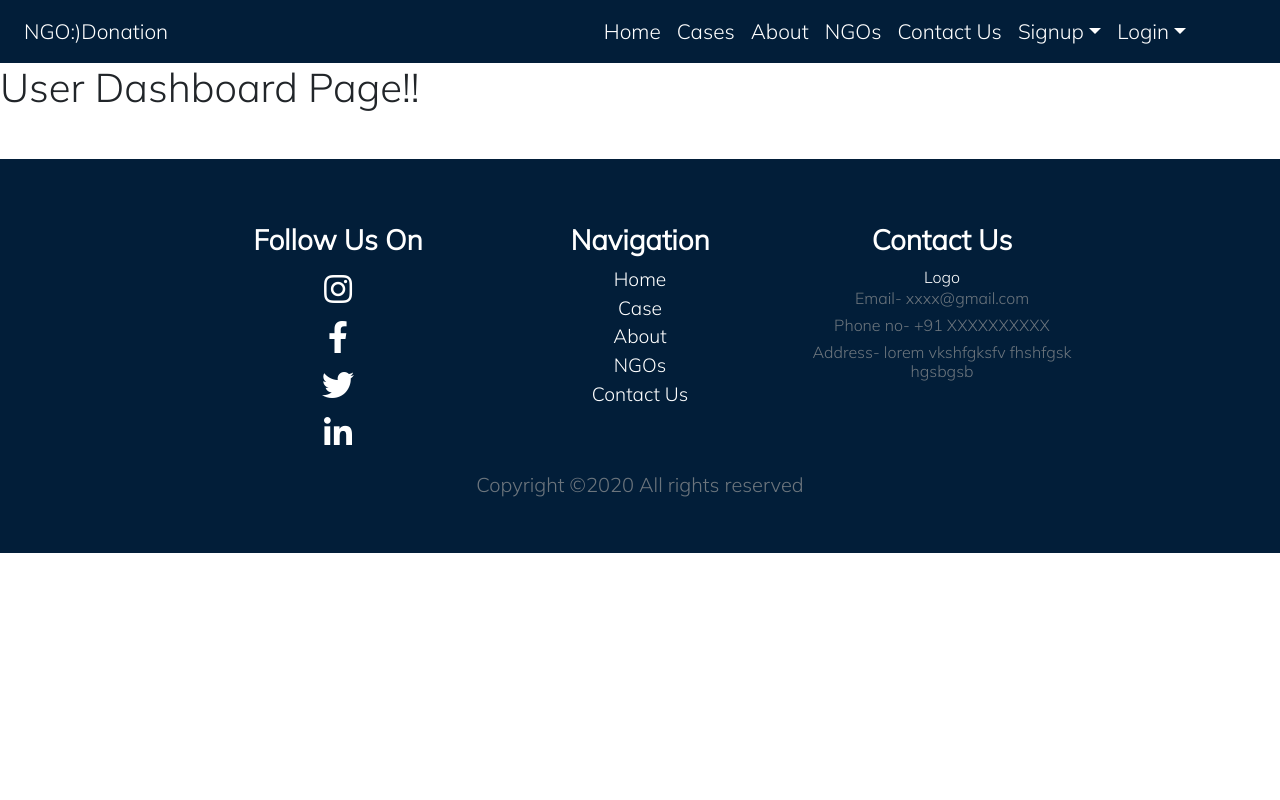
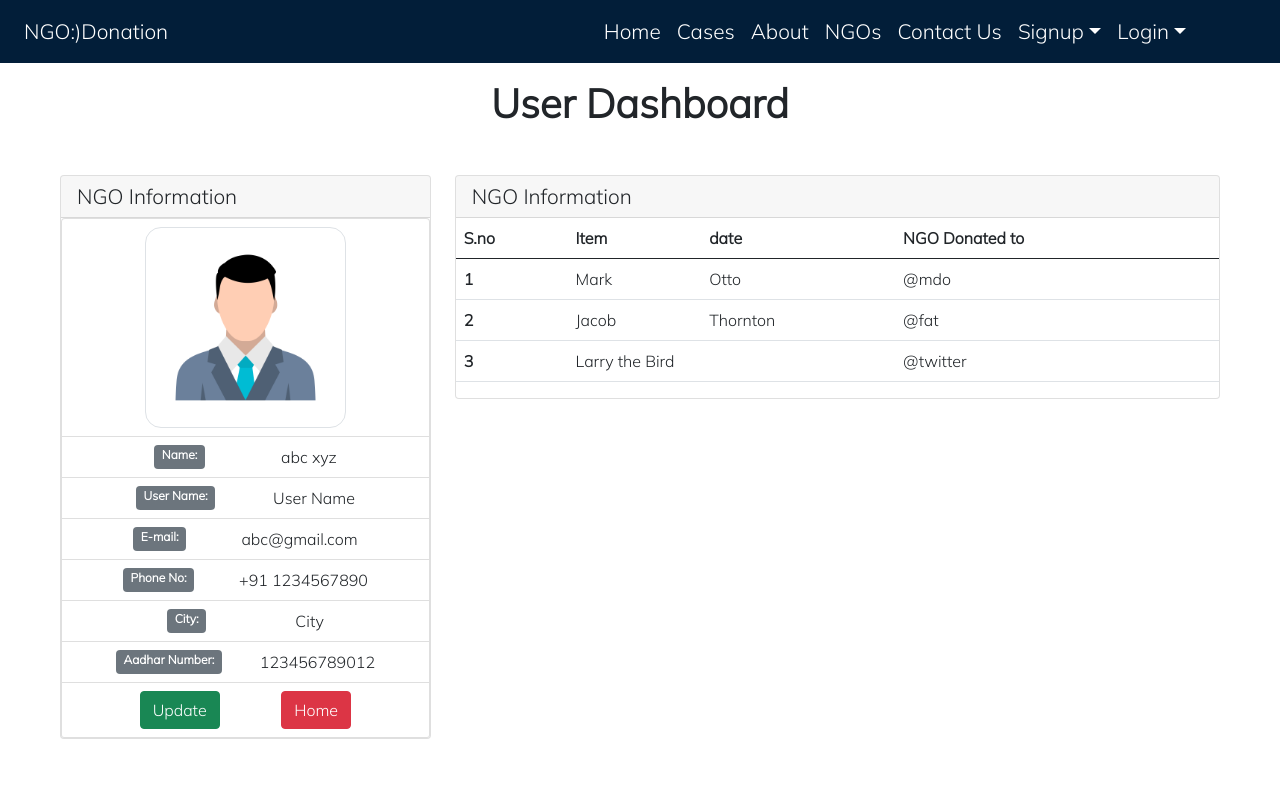
Before and after one commit to tanu456/Donate-MERN, a React (Create React App) app in the folder frontend/: page /userprofile in a window 1280 px wide. Shown: the top 800 px of the page. Built offline with nearby package versions, Linux system fonts and the light colour scheme.

Commit message:
User Dashboard

```diff
--- a/frontend/src/components/Profile/NgoDashboard.js
+++ b/frontend/src/components/Profile/NgoDashboard.js
@@ -16,27 +16,27 @@ const NgoDashboard = () => {
           <li className="list-group-item d-flex imgList">
             <img src={ngoImage} className="ngoImg" alt="NGO Image" />
           </li>
-          <li className="list-group-item">
+          <li className="list-group-item d-flex btnList">
             <span className="badge bg-secondary mr-2">Name:</span>
             <span className="mr-4">abc xyz</span>
           </li>
-          <li className="list-group-item">
+          <li className="list-group-item d-flex btnList">
             <span className="badge bg-secondary mr-2">User Name:</span>
             <span className="mr-4">User Name</span>
           </li>
-          <li className="list-group-item">
+          <li className="list-group-item d-flex btnList">
             <span className="badge bg-secondary mr-2">E-mail:</span>
             <span className="mr-4">abc@gmail.com</span>
           </li>
-          <li className="list-group-item">
+          <li className="list-group-item d-flex btnList">
             <span className="badge bg-secondary mr-2">Phone No:</span>
             <span className="mr-4">+91 1234567890</span>
           </li>
-          <li className="list-group-item">
+          <li className="list-group-item d-flex btnList">
             <span className="badge bg-secondary mr-2">City:</span>
             <span className="mr-4">City</span>
           </li>
-          <li className="list-group-item">
+          <li className="list-group-item d-flex btnList">
             <span className="badge bg-secondary mr-2">
               Registeration Number:
             </span>
--- a/frontend/src/components/Profile/UserDashboard.js
+++ b/frontend/src/components/Profile/UserDashboard.js
@@ -1,9 +1,101 @@
+/* eslint-disable jsx-a11y/img-redundant-alt */
+/* eslint-disable no-unused-vars */
 import React from "react";
+import { Link } from "react-router-dom";
+import userImage from "../images/userImage.png";
 
 const UserDashboard = () => {
+  const userLeftSide = () => {
+    return (
+      <div className="card mb-4">
+        <h4 className="card-header cardHeading">NGO Information</h4>
+        <ul className="list-group">
+          <li className="list-group-item d-flex imgList">
+            <img src={userImage} className="ngoImg" alt="NGO Image" />
+          </li>
+          <li className="list-group-item d-flex btnList">
+            <span className="badge bg-secondary mr-2">Name:</span>
+            <span className="mr-4">abc xyz</span>
+          </li>
+          <li className="list-group-item d-flex btnList">
+            <span className="badge bg-secondary mr-2">User Name:</span>
+            <span className="mr-4">User Name</span>
+          </li>
+          <li className="list-group-item d-flex btnList">
+            <span className="badge bg-secondary mr-2">E-mail:</span>
+            <span className="mr-4">abc@gmail.com</span>
+          </li>
+          <li className="list-group-item d-flex btnList">
+            <span className="badge bg-secondary mr-2">Phone No:</span>
+            <span className="mr-4">+91 1234567890</span>
+          </li>
+          <li className="list-group-item d-flex btnList">
+            <span className="badge bg-secondary mr-2">City:</span>
+            <span className="mr-4">City</span>
+          </li>
+          <li className="list-group-item d-flex btnList">
+            <span className="badge bg-secondary mr-2">Aadhar Number:</span>
+            <span className="mr-4"> 123456789012</span>
+          </li>
+          <li className="list-group-item d-flex btnList">
+            <button className="btn btn-success">Update</button>
+            <Link className="btn btn-danger" to="/">
+              <span className="">Home</span>
+            </Link>
+          </li>
+          {/* <li className="list-group-item">
+
+          </li> */}
+        </ul>
+      </div>
+    );
+  };
+
+  const userRightSide = () => {
+    return (
+      <div className="card mb-4">
+        <h4 className="card-header cardHeading">NGO Information</h4>
+        {/* DONATIONS DATA */}
+        <table className="table">
+          <thead>
+            <tr>
+              <th scope="col">S.no</th>
+              <th scope="col">Item</th>
+              <th scope="col">date</th>
+              <th scope="col">NGO Donated to</th>
+            </tr>
+          </thead>
+          <tbody>
+            <tr>
+              <th scope="row">1</th>
+              <td>Mark</td>
+              <td>Otto</td>
+              <td>@mdo</td>
+            </tr>
+            <tr>
+              <th scope="row">2</th>
+              <td>Jacob</td>
+              <td>Thornton</td>
+              <td>@fat</td>
+            </tr>
+            <tr>
+              <th scope="row">3</th>
+              <td colspan="2">Larry the Bird</td>
+              <td>@twitter</td>
+            </tr>
+          </tbody>
+        </table>
+      </div>
+    );
+  };
+
   return (
     <>
-      <h1>User Dashboard Page!!</h1>
+      <h1 className="text-center mt-3 ngoHeading">User Dashboard</h1>
+      <div className="row m-5">
+        <div className="col-lg-4 col-md-10 col-sm-10">{userLeftSide()}</div>
+        <div className="col-lg-8 col-md-10 col-sm-10">{userRightSide()}</div>
+      </div>
     </>
   );
 };
```
